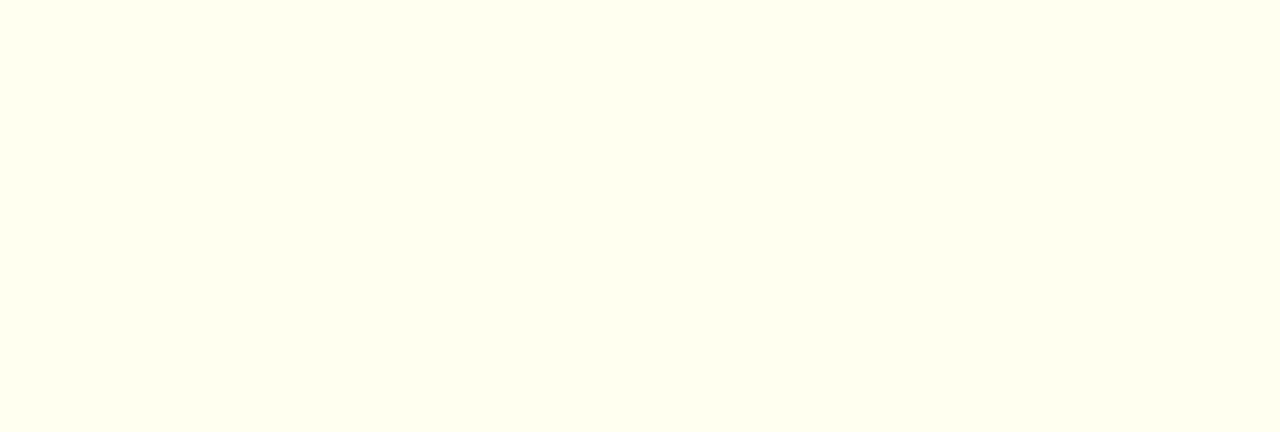
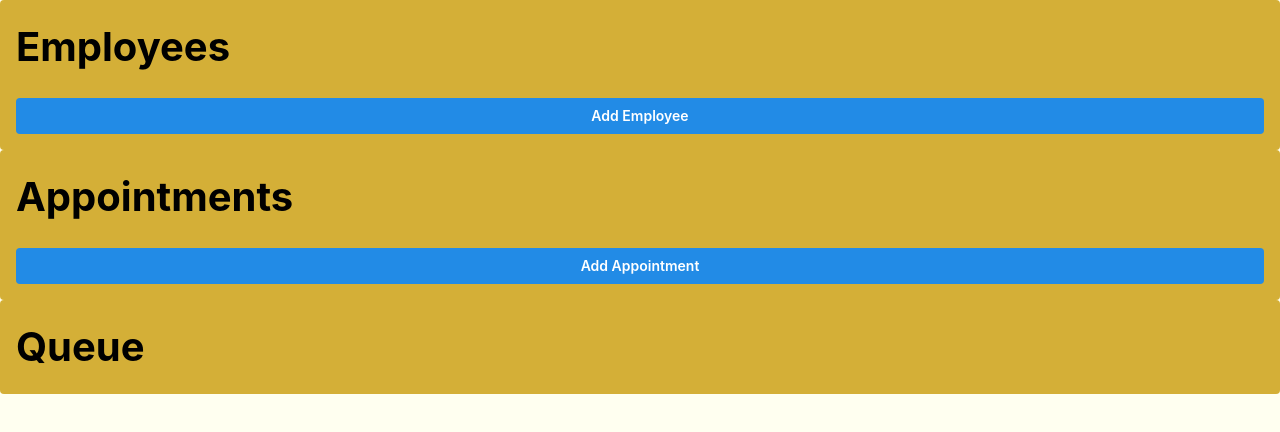
Before and after one commit to nkosko21/Personal-Website, a React (Create React App) app: page /turncounter in a window 1280 px wide. Before the commit this address had no page. Shown: the top 432 px of the page. Built offline with nearby package versions, Linux system fonts and the light colour scheme.

Commit message:
Turn Tracker Prototype

```diff
--- a/src/App.tsx
+++ b/src/App.tsx
@@ -11,6 +11,7 @@ import { BrowserRouter, Route, Routes } from 'react-router-dom';
 import Contact from './pages/Contact Page/Contact';
 import InteractableResume from './pages/Interactable Resume Page/InteractableResume';
 import TriaPageHome from './pages/Tria Page/TriaPageHome';
+import TurnTracker from './pages/Turn Program/main';
 
 function App() {
   return (
@@ -24,6 +25,7 @@ function App() {
         <Route path="/photography" element={<Photography/>}/>
         <Route path="/resume" element={<InteractableResume />} />
         <Route path="/tria/*" element={<TriaPageHome />} />
+        <Route path="/turncounter" element={<TurnTracker />} />
       </Routes>
     </BrowserRouter>
   </div>
--- /dev/null
+++ b/src/pages/Turn Program/main.tsx
@@ -0,0 +1,185 @@
+import { Button, Card, em, Modal } from "@mantine/core";
+import { useDisclosure } from "@mantine/hooks";
+import React, { useState } from "react";
+
+interface Employee {
+  id: string;
+  name: string;
+  clockedIn: boolean;
+  permissions: string[];
+  turnValue: number;
+}
+
+interface Appointment {
+  id: string;
+  name: string;
+  points: number;
+}
+
+export default function TurnTracker() {
+  const [employees, setEmployees] = useState<Employee[]>([]);
+  const [appointments, setAppointments] = useState<Appointment[]>([]);
+  const [queue, setQueue] = useState<Employee[]>([]);
+  const [opened, { open, close }] = useDisclosure(false);
+  const [employeeCounter, setEmployeeCounter] = useState(0);
+
+  const [currentAppointment, setCurrentAppointment] = useState<string>("");
+
+  const addEmployee = (name: string) => {
+    const newEmployee: Employee = {
+      id: crypto.randomUUID(),
+      name,
+      clockedIn: false,
+      permissions: [],
+      turnValue: 0,
+    };
+    setEmployees([...employees, newEmployee]);
+  };
+
+  const deleteEmployee = (id: string) => {
+    setEmployees(employees.filter((e) => e.id !== id));
+    setQueue(queue.filter((e) => e.id !== id));
+  };
+
+  const addAppointment = (name: string, points: number) => {
+    const newAppointment: Appointment = {
+      id: crypto.randomUUID(),
+      name,
+      points,
+    };
+    setAppointments([...appointments, newAppointment]);
+  };
+
+  const deleteAppointment = (id: string) => {
+    setAppointments(appointments.filter((a) => a.id !== id));
+  };
+
+  const clockIn = (id: string) => {
+    setEmployees((prev) =>
+      prev.map((e) =>
+        e.id === id ? { ...e, clockedIn: true, turnValue: 0 } : e
+      )
+    );
+    const employee = employees.find((e) => e.id === id);
+    if (employee && !queue.some((q) => q.id === id)) {
+      setQueue([...queue, { ...employee, clockedIn: true, turnValue: 0 }]);
+    }
+  };
+
+  const clockOut = (id: string) => {
+    setEmployees((prev) =>
+      prev.map((e) =>
+        e.id === id ? { ...e, clockedIn: false, turnValue: 0 } : e
+      )
+    );
+    setQueue(queue.filter((e) => e.id !== id));
+  };
+
+  const sortedQueue = [...queue].sort((a, b) => a.turnValue - b.turnValue);
+
+  const handleAppointment = (employee: Employee) => {
+    if (sortedQueue.length === 0) return;
+    const appointment = appointments.find((a) => a.id === currentAppointment);
+    if (!appointment) return;
+
+    setEmployees((prev) =>
+      prev.map((e) =>
+        e.id === employee.id
+          ? { ...e, turnValue: e.turnValue + appointment.points }
+          : e
+      )
+    );
+    setQueue((prev) =>
+      prev.map((e) =>
+        e.id === employee.id
+          ? { ...e, turnValue:  e.turnValue + appointment.points}
+          : e
+      )
+    );
+
+    setEmployeeCounter(0);
+    close();
+  };
+
+  const handleChoice = (appointmentId: string) => {
+    setCurrentAppointment(appointmentId);
+    open();
+  }
+
+  const turnModal = () => {
+    console.log(employeeCounter)
+
+    return (
+      <div>
+        <h1>{sortedQueue.length > 0 ? sortedQueue[employeeCounter].name: ''}</h1>
+        <Button onClick={() => setEmployeeCounter(prev => Math.min(prev + 1, sortedQueue.length - 1))}>
+            Skip
+          </Button>
+          <Button onClick={() => handleAppointment(sortedQueue[employeeCounter])}>
+            Take
+          </Button>
+      </div>);
+  }
+
+  return (
+    <div className="p-4 space-y-4">
+      <Modal opened={opened} onClose={close} title="Take or skip">
+        {turnModal()}
+      </Modal>
+      <Card>
+        <h2 className="text-xl font-bold">Employees</h2>
+        {employees.map((e) => (
+          <div key={e.id} className="flex items-center justify-between">
+            <div>
+              {e.name} - {e.clockedIn ? "Clocked In" : "Clocked Out"} - Turn: {e.turnValue}
+            </div>
+            <div className="space-x-2">
+              <Button onClick={() => (e.clockedIn ? clockOut(e.id) : clockIn(e.id))}>
+                {e.clockedIn ? "Clock Out" : "Clock In"}
+              </Button>
+              <Button variant="destructive" onClick={() => deleteEmployee(e.id)}>
+                Delete
+              </Button>
+            </div>
+          </div>
+        ))}
+        <Button onClick={() => addEmployee(prompt("Employee name:") || "")}>Add Employee</Button>
+      </Card>
+
+      <Card>
+        <h2 className="text-xl font-bold">Appointments</h2>
+        {appointments.map((a) => (
+          <div key={a.id} className="flex items-center justify-between">
+            <div>
+              {a.name} - {a.points} points
+            </div>
+            <div className="space-x-2">
+              <Button onClick={() => handleChoice(a.id)}>
+                Choose
+              </Button>
+              <Button variant="destructive" onClick={() => deleteAppointment(a.id)}>
+                Delete
+              </Button>
+            </div>
+          </div>
+        ))}
+        <Button
+          onClick={() => {
+            const name = prompt("Appointment name:");
+            const points = parseInt(prompt("Points:") || "0");
+            if (name) addAppointment(name, points);
+          }}
+        >
+          Add Appointment
+        </Button>
+      </Card>
+
+      <Card>
+        <h2 className="text-xl font-bold">Queue</h2>
+        {sortedQueue.map((e) => (
+          <div key={e.id}>{e.name} - Turn: {e.turnValue}</div>
+        ))}
+      </Card>
+    </div>
+  );
+}
```
